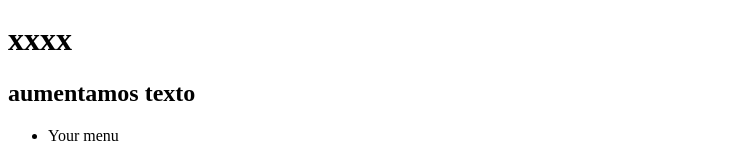
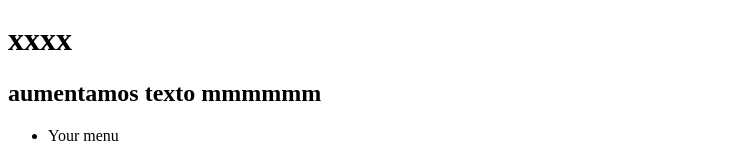
Before and after one commit to ralejotuanama/demo-repo2, a plain HTML site: page index.html in a window 1280 px wide. Shown: the top 168 px of the page, without its empty margins (0-738 px from the left). Drawn offline with Linux system fonts and the light colour scheme.

Commit message:
ultima actualizacion

```diff
--- a/index.html
+++ b/index.html
@@ -15,7 +15,7 @@
 
 <h1>xxxx</h1>
 
-<h2>aumentamos texto</h2>
+<h2>aumentamos texto  mmmmmm</h2>
 
 
 	<header>
```
